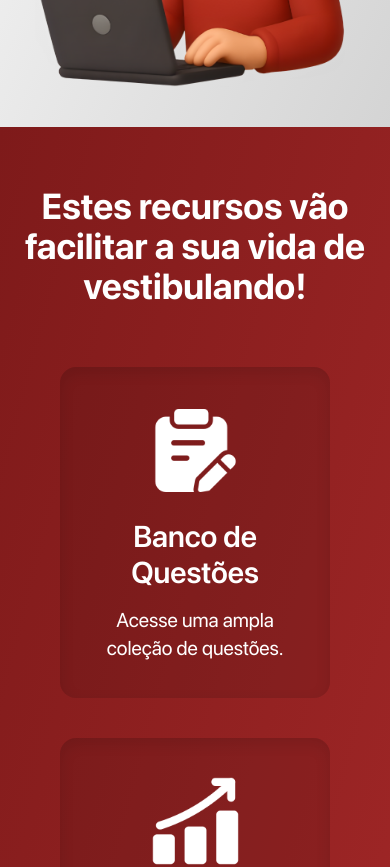
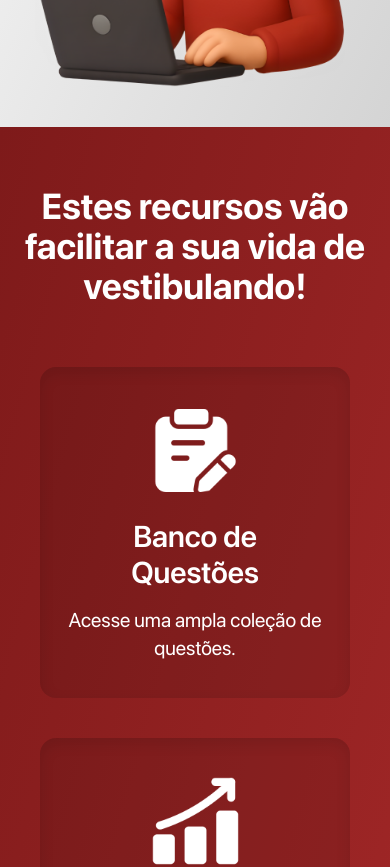
Before and after one commit to OLuizFernando/estudafatec.com, a Next.js app: page / in a window 390 px wide. Shown: the part 720-1587 px from the top of the page. Built offline with nearby package versions, Linux system fonts and the light colour scheme; a web font is replaced by a local one.

Commit message:
fix: remove `px` responsiveness bug

```diff
--- a/components/FeaturesSection/index.js
+++ b/components/FeaturesSection/index.js
@@ -28,7 +28,7 @@
         id="recursos"
         className="flex justify-center bg-gradient-to-br from-[#7e1a1a] to-[#a72929] w-full text-white"
       >
-        <div className="flex flex-col items-center max-w-screen-xl md:mx-20 px-5 py-15 md:py-25 md:pt-auto">
+        <div className="flex flex-col items-center max-w-screen-xl md:mx-20 py-15 md:py-25 md:pt-auto">
           <h2 className="text-4xl md:text-5xl md:w-3xl font-bold text-center mb-15 md:mb-20">
             Estes recursos vão facilitar a sua vida de vestibulando!
           </h2>
```
